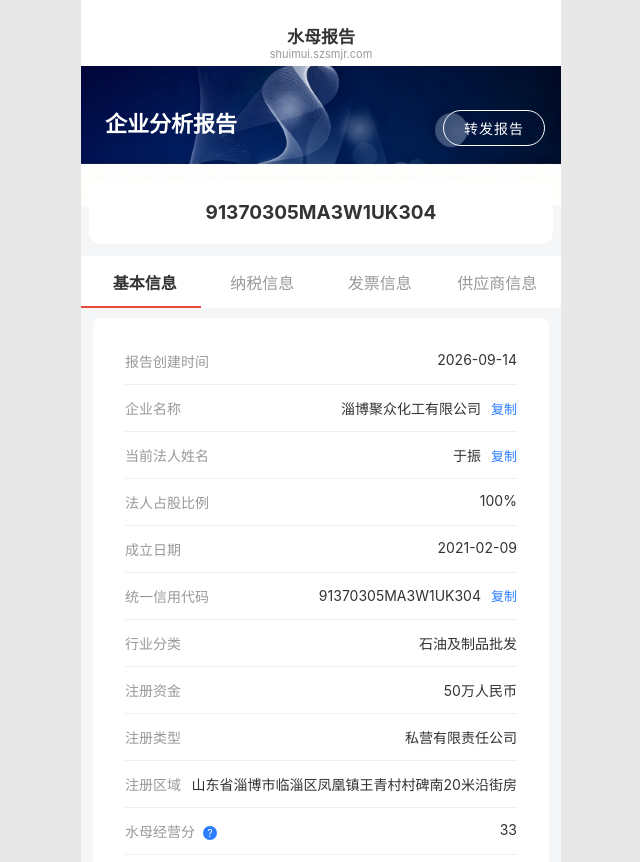
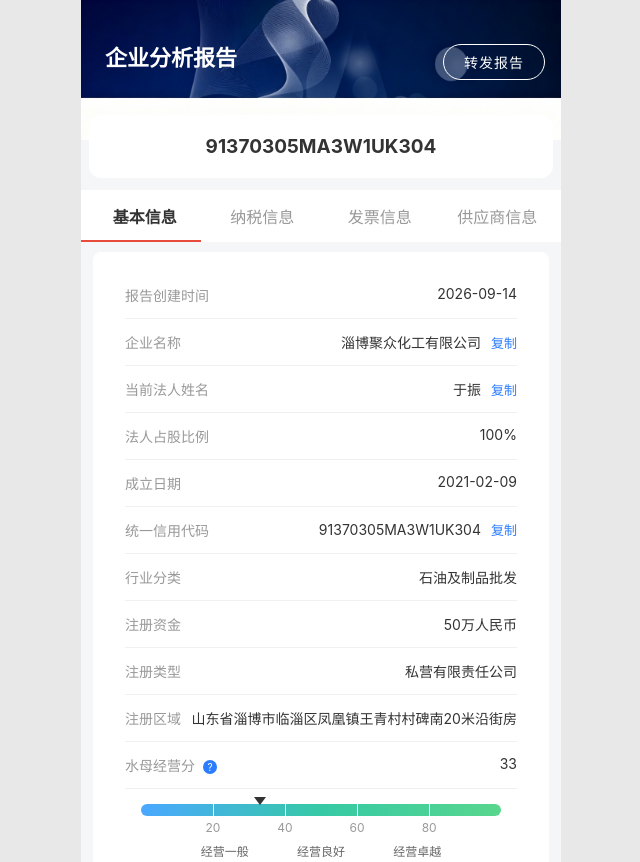
Before and after one commit to shuimu22/shuimu, a plain HTML site: page index.html in a window 1280 px wide. Shown: the top 862 px of the page, without its empty margins (319-959 px from the left). Drawn offline with Linux system fonts and the light colour scheme.

Commit message:
Add files via upload

```diff
--- a/index.html
+++ b/index.html
@@ -135,14 +135,8 @@
 </head>
 <body>
 <div class="page-container">
-  <!-- 顶部导航 -->
-  <div class="custom-nav">
-    <div class="nav-status-bar"></div>
-    <div class="nav-title-bar">
-      <div class="nav-title">水母报告</div>
-      <div class="nav-subtitle">shuimui.szsmjr.com</div>
-    </div>
-  </div>
+
+
 
   <!-- 头部 -->
   <div class="header">
```
